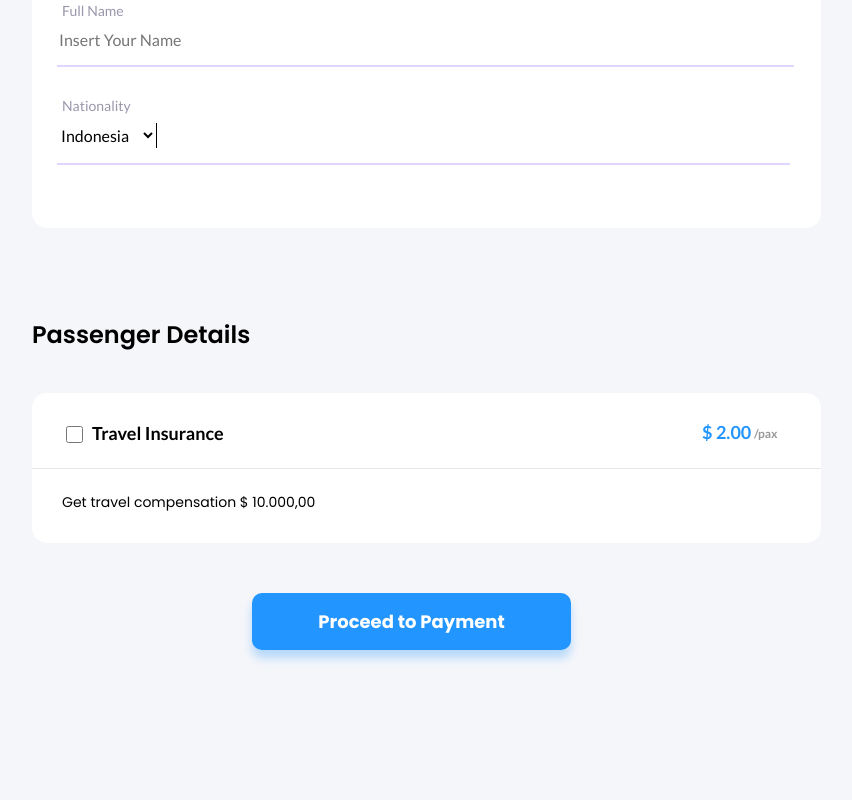
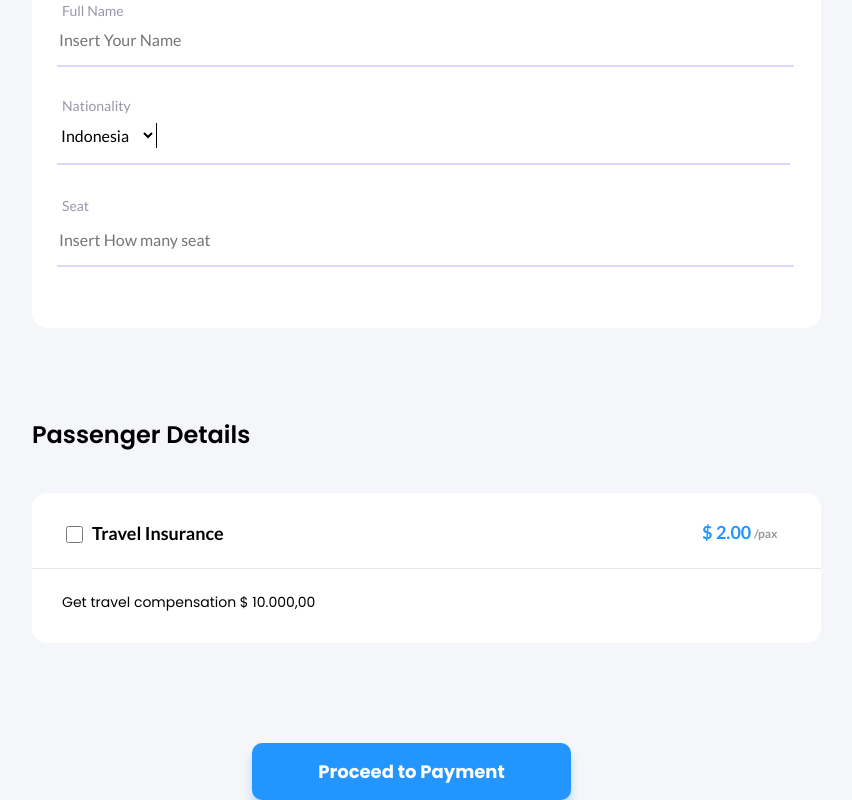
Before and after one commit to zeronerocode/Ankasa-Ticketing-FrontEnd, a React (Create React App) app: page /flightDetail in a window 1280 px wide. Shown: the part 882-1682 px from the top of the page, without its empty margins (228-1080 px from the left). Before the commit the page ends 1600 px from the top, so only its background shows below. Built offline with nearby package versions, Linux system fonts and the light colour scheme.

Commit message:
add seat

```diff
--- a/src/pages/flightDetail/flightDetail.module.css
+++ b/src/pages/flightDetail/flightDetail.module.css
@@ -399,7 +399,7 @@ body{
 .passengerBox{
     position: absolute;
     width: 789px;
-    height: 415px;
+    height: 515px;
     left: 0;
     top: 70px;
     background: #FFFFFF;
@@ -581,10 +581,39 @@ body{
     font-size: 16px;
     color: #000000;
 }
+.passengerSeat{
+    position: absolute;
+    left: 30px;
+    top: 370px;
+    font-family: 'Lato';
+    font-style: normal;
+    font-weight: 400;
+    font-size: 14px;
+    line-height: 17px;
+    color: #9B96AB;
+}
+.input5{
+    position: absolute;
+    width: 733px;
+    height: 50px;
+    left: 25px;
+    top: 400px;
+    background: none;
+    outline: none;
+    border-top: none;
+    border-left: none;
+    border-right: none;
+    border-bottom: rgba(210, 194, 255, 0.68) 2px solid;
+    font-family: 'Lato';
+    font-style: normal;
+    font-weight: 400;
+    font-size: 16px;
+    color: #000000;
+}
 .passengerText2{
     position: absolute;
     left: 0px;
-    top: 550px;
+    top: 650px;
     font-family: 'Poppins';
     font-style: normal;
     font-weight: 600;
@@ -596,7 +625,7 @@ body{
     width: 789px;
     height: 150px;
     left: 0px;
-    top: 650px;
+    top: 750px;
     background: #FFFFFF;
     border-radius: 15px;
 }
@@ -661,7 +690,7 @@ body{
     width: 319px;
     height: 57px;
     left: 220px;
-    top: 850px;
+    top: 1000px;
     background: #2395FF;
     box-shadow: 0px 8px 10px rgba(35, 149, 255, 0.3);
     border-radius: 10px;
@@ -712,7 +741,7 @@ body{
         font-size: 18px;
         color: #FFFFFF;
     }
-    .airLinesLogo{
+    /* .airLinesLogo{
         position: absolute;
         top: 100px;
         left: ;
@@ -721,11 +750,10 @@ body{
         position: absolute;
         top: ;
         left: ;
-    }
+    } */
     .origin{
         position: absolute;
         top: -100px;
-        left: ;
         font-family: 'Poppins';
         font-style: normal;
         font-weight: 500;
@@ -856,7 +884,7 @@ body{
     .textCompensation{
         display: none;
     }
-    .paymentBtn{
+    /* .paymentBtn{
 
-    }
+    } */
   }
--- a/src/pages/flightDetail/index.js
+++ b/src/pages/flightDetail/index.js
@@ -99,6 +99,8 @@ const FlightDetail = () => {
                                     <option value="Finland">Finland</option>
                         </select>
                         <div className={styles.line4}></div>
+                        <p className={styles.passengerSeat}>Seat</p>
+                        <Input type="number" className={styles.input5} placeholder="Insert How many seat" />
                     </div>
                     <p className={styles.passengerText2}>Passenger Details</p>
                     <div className={styles.passengerBox2}>
```
